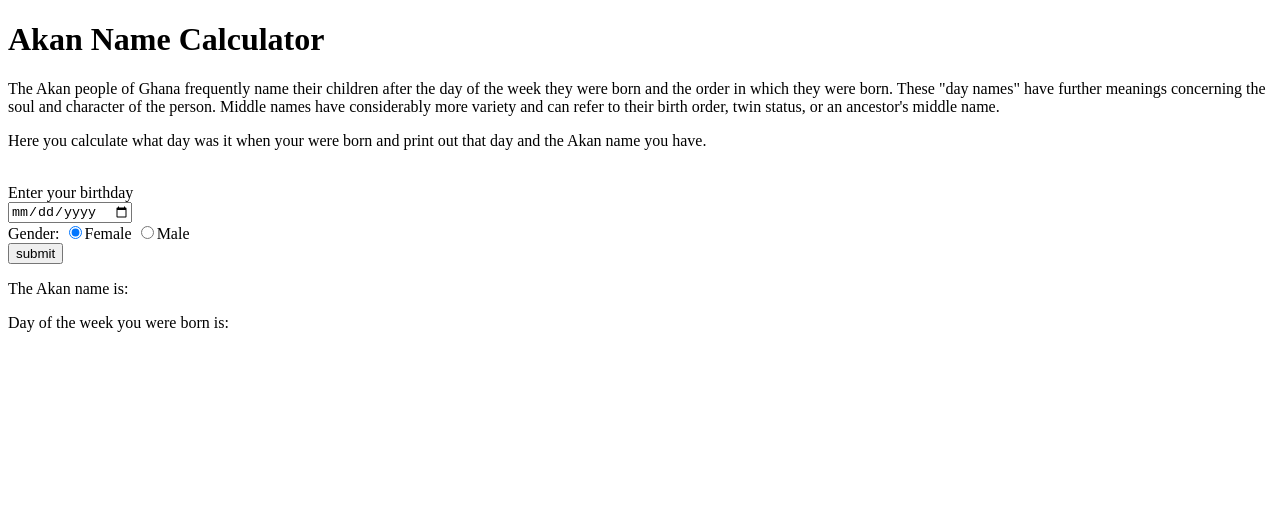
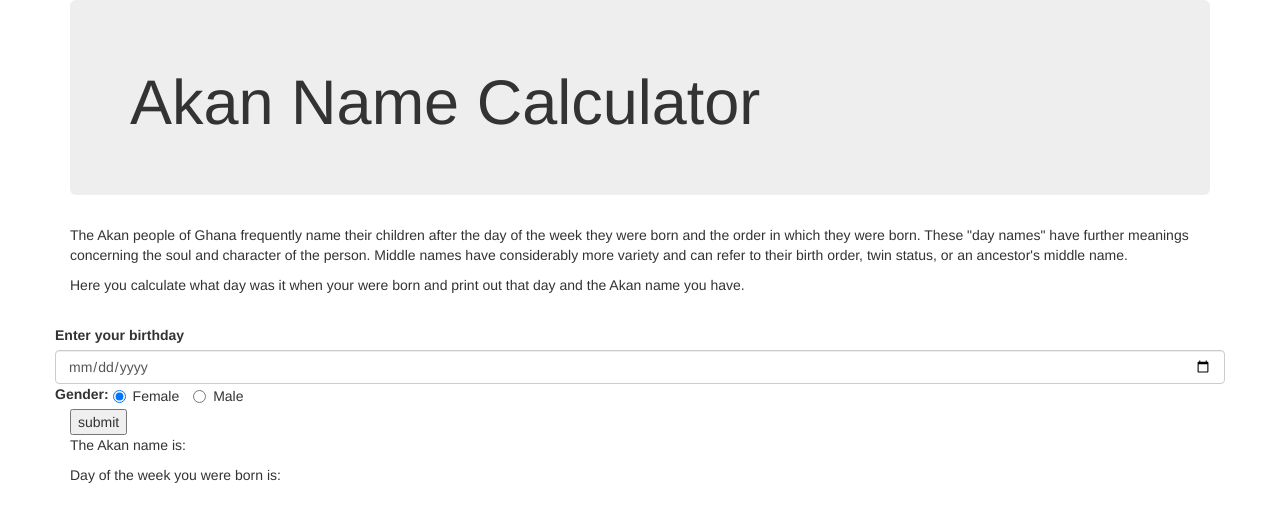
Before and after one commit to Agnes-N/Akan-Names, a plain HTML site: page index.html in a window 1280 px wide. Drawn offline with nearby package versions, Linux system fonts and the light colour scheme.

Commit message:
a link to the bootstrap.css is added

```diff
--- a/index.html
+++ b/index.html
@@ -5,6 +5,7 @@
     <meta charset="UTF-8">
     <meta name="viewport" content="width=device-width, initial-scale=1.0">
     <meta http-equiv="X-UA-Compatible" content="ie=edge">
+    <link rel="stylesheet" type="text/css" href="bootstrap.css">
     <script src="script.js" type="text/javascript"></script>
     <title>Akan Names</title>
 </head>
```
